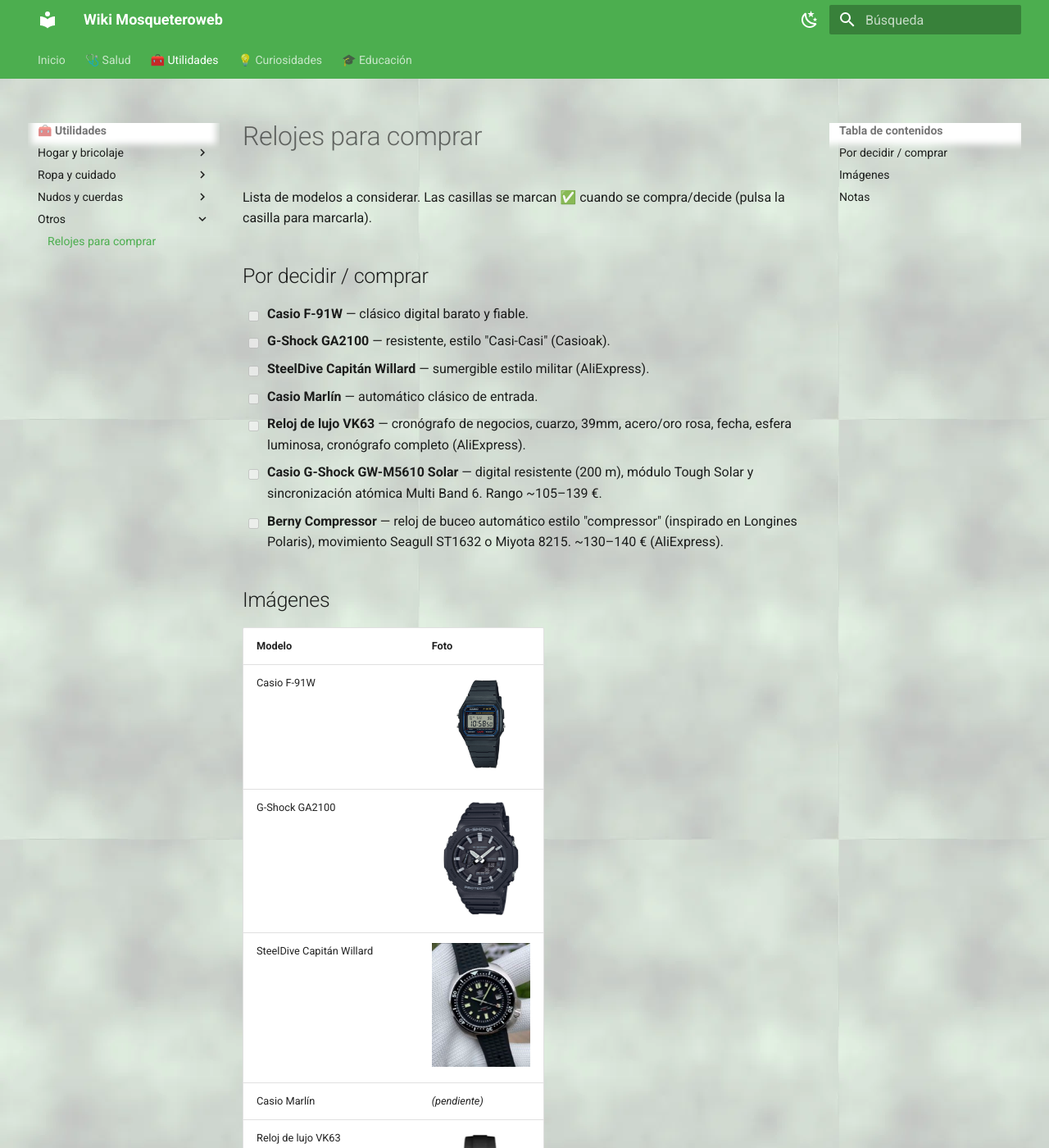
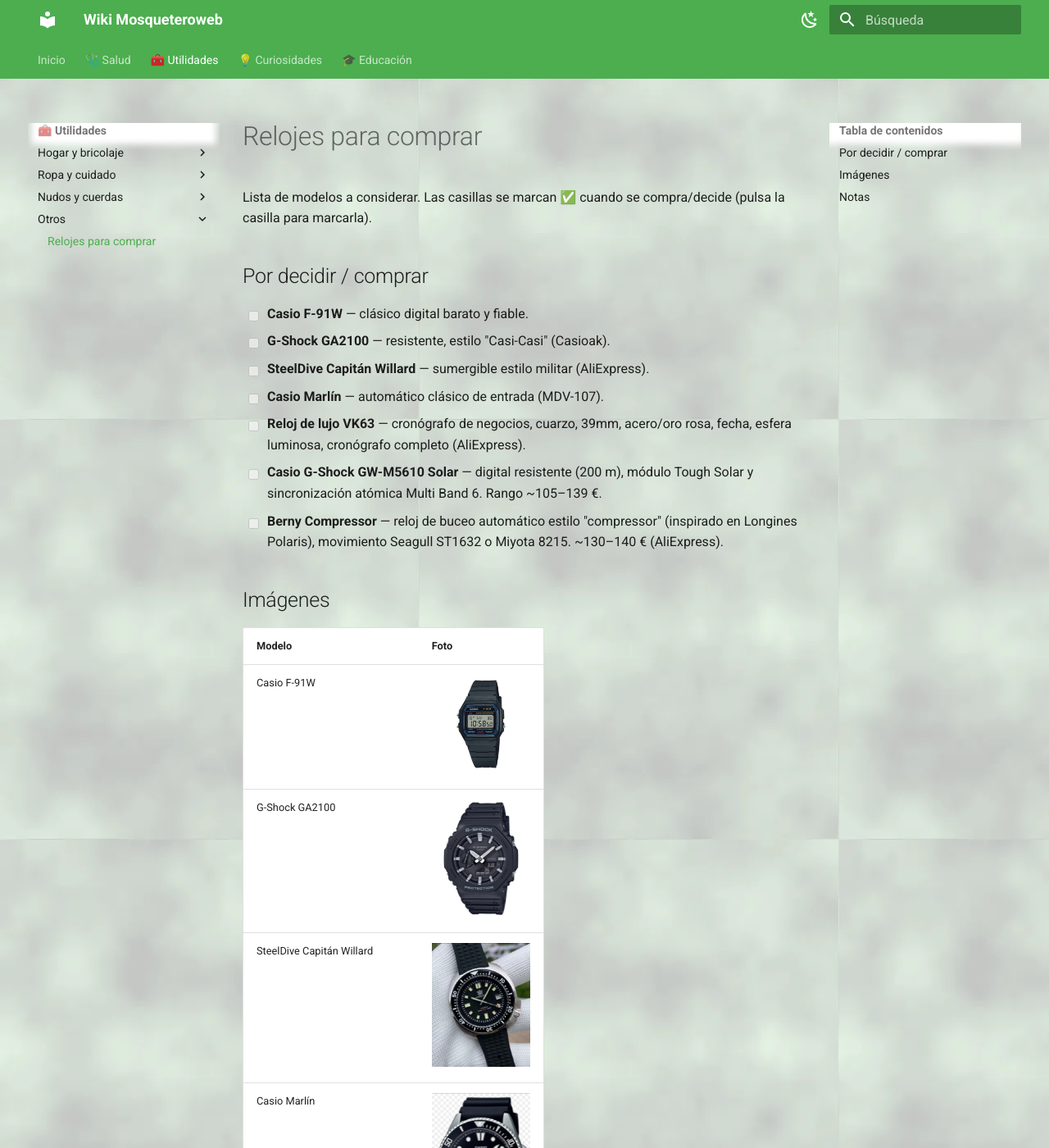
Before and after one commit to mosqueteroweb/Salud, an MkDocs documentation site: the page built from docs/utilidades/relojes-para-comprar.md, in a window 1280 px wide and 1400 px high. Shown: the whole window at 82% size. Built offline with MkDocs 1.6.1 and Material for MkDocs 9.7.7, drawn with Linux system fonts in a browser that asks for light colours.

Commit message:
Utilidades/relojes: añadir imagen Casio Marlín (MDV-107) y cerrar tabla

```diff
--- a/docs/utilidades/relojes-para-comprar.md
+++ b/docs/utilidades/relojes-para-comprar.md
@@ -7,7 +7,7 @@
 - [ ] **Casio F-91W** — clásico digital barato y fiable.
 - [ ] **G-Shock GA2100** — resistente, estilo "Casi-Casi" (Casioak).
 - [ ] **SteelDive Capitán Willard** — sumergible estilo militar (AliExpress).
-- [ ] **Casio Marlín** — automático clásico de entrada.
+- [ ] **Casio Marlín** — automático clásico de entrada (MDV-107).
 - [ ] **Reloj de lujo VK63** — cronógrafo de negocios, cuarzo, 39mm, acero/oro rosa, fecha, esfera luminosa, cronógrafo completo (AliExpress).
 - [ ] **Casio G-Shock GW-M5610 Solar** — digital resistente (200 m), módulo Tough Solar y sincronización atómica Multi Band 6. Rango ~105–139 €.
 - [ ] **Berny Compressor** — reloj de buceo automático estilo "compressor" (inspirado en Longines Polaris), movimiento Seagull ST1632 o Miyota 8215. ~130–140 € (AliExpress).
@@ -19,7 +19,7 @@
 | Casio F-91W | ![Casio F-91W](../img/f91w-sm.png){ width=120 } |
 | G-Shock GA2100 | ![G-Shock GA-2100](../img/ga2100-sm.png){ width=120 } |
 | SteelDive Capitán Willard | ![SteelDive Capitán Willard](../img/steeldive-sm.png){ width=120 } |
-| Casio Marlín | _(pendiente)_ |
+| Casio Marlín | ![Casio Marlín (MDV-107)](../img/marlin-sm.png){ width=120 } |
 | Reloj de lujo VK63 | ![Reloj de lujo VK63](../img/vk63-sm.png){ width=120 } |
 | Casio G-Shock GW-M5610 Solar | ![Casio G-Shock GW-M5610](../img/gwm5610-sm.png){ width=120 } |
 | Berny Compressor | ![Berny Compressor](../img/berny-sm.png){ width=120 } |
```
Also changed, not shown: docs/img/marlin-sm.png (added), docs/img/marlin.jpg (added).
